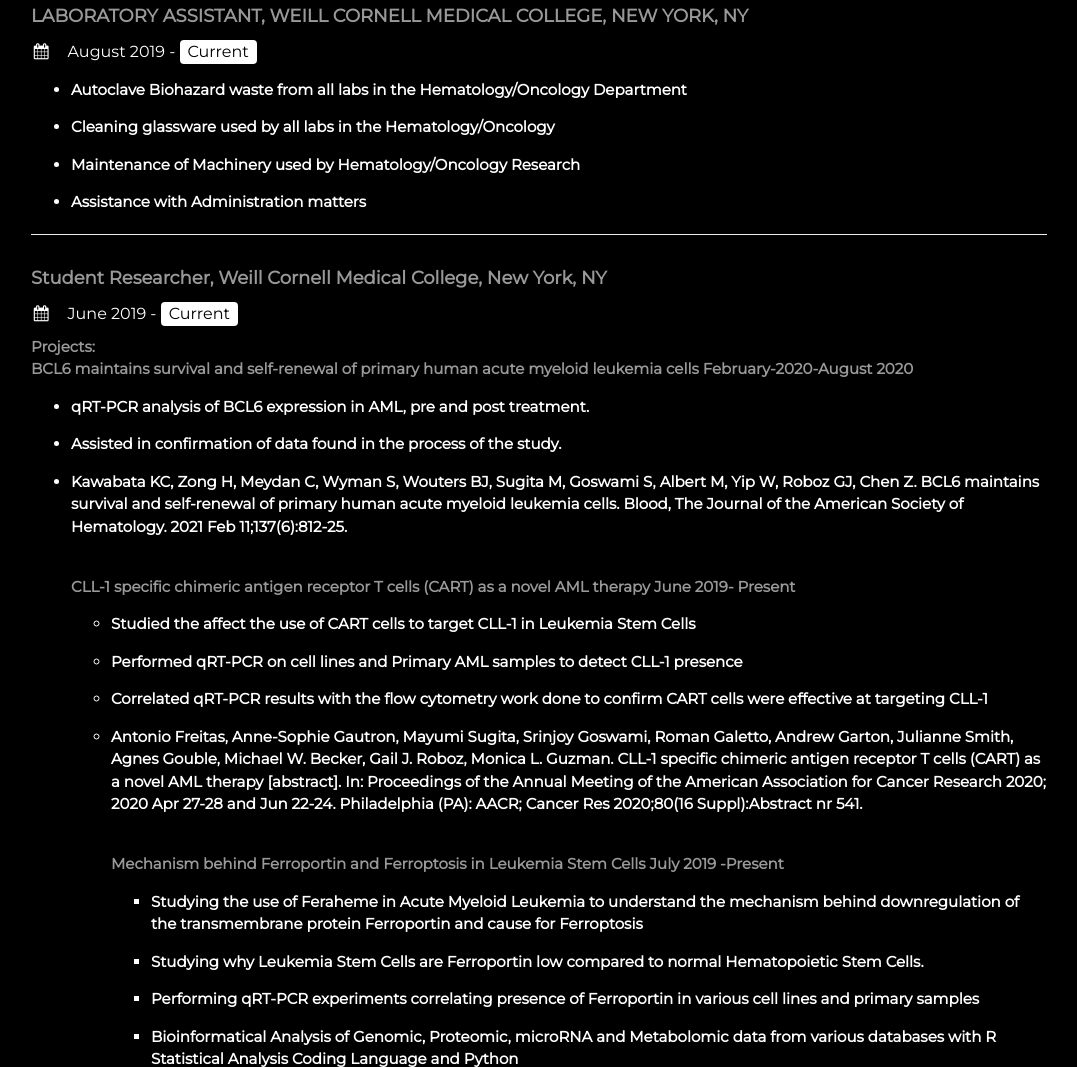
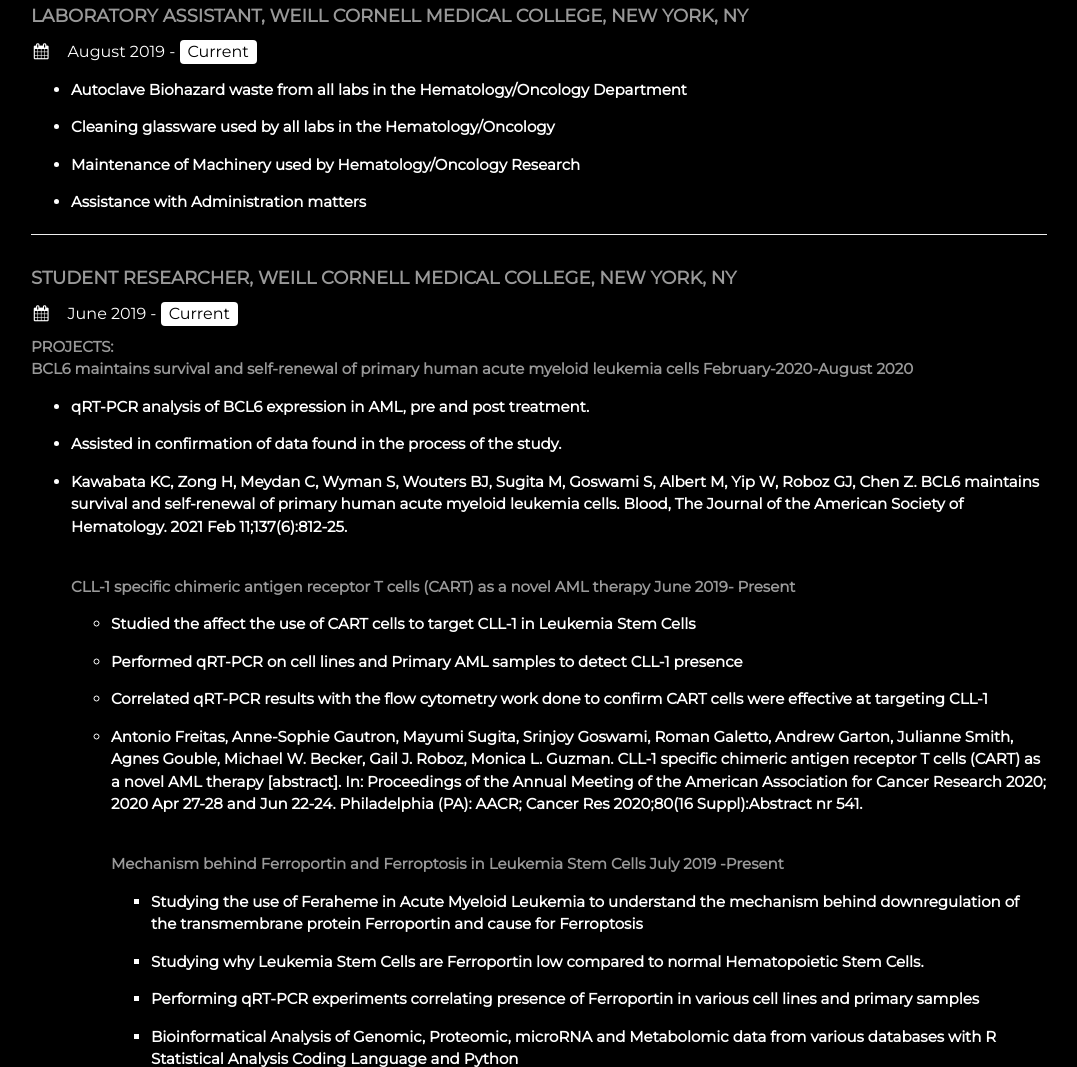
Before and after one commit to srinjoychinargoswami/srinjoychinargoswami.github.io, a plain HTML site: page About.html in a window 1280 px wide. Shown: the part 1169-2236 px from the top of the page, without its empty margins (161-1238 px from the left). Drawn offline with nearby package versions, Linux system fonts and the light colour scheme.

Commit message:
Update About.html

```diff
--- a/About.html
+++ b/About.html
@@ -137,10 +137,10 @@ body, h1,h2,h3,h4,h5,h6 {font-family: "Montserrat", sans-serif}
 
         <div class="w3-container">
           <strong>
-          <h5 class="w3-opacity"><b>Student Researcher, Weill Cornell Medical College, New York, NY</b></h5>
+          <h5 class="w3-opacity"><b>STUDENT RESEARCHER, WEILL CORNELL MEDICAL COLLEGE, NEW YORK, NY</b></h5>
           <h6 class="w3-text-white"><i class="fa fa-calendar fa-fw w3-margin-right"></i>June 2019 - <span class="w3-tag w3-white w3-round">Current</span></h6>
 
-            <h7 class="w3-opacity"><b>Projects:</b></h7>
+            <h7 class="w3-opacity"><b>PROJECTS:</b></h7>
 
           <br>
           <h8 class="w3-opacity"><b>BCL6 maintains survival and self-renewal of primary human acute myeloid leukemia cells February-2020-August 2020</b></h8>
```
